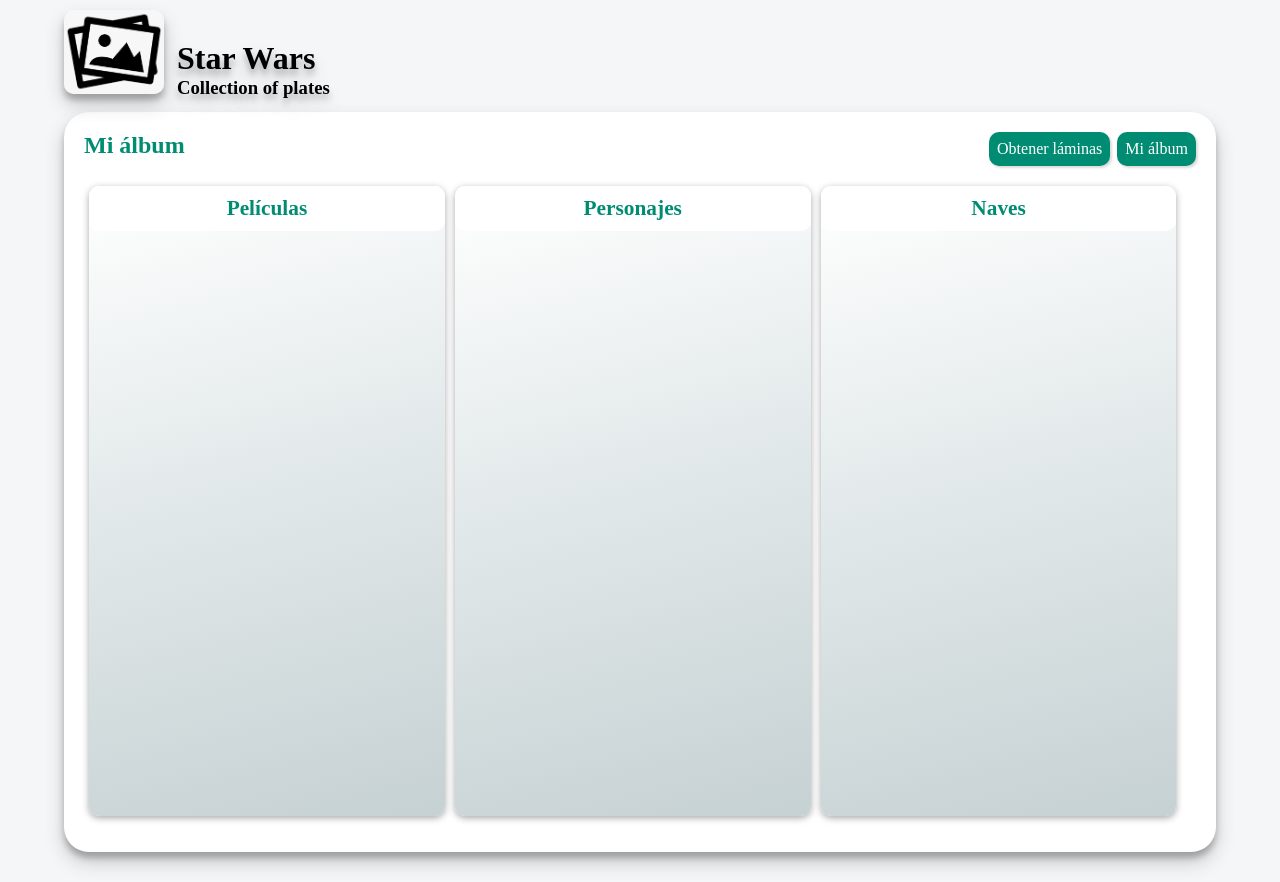
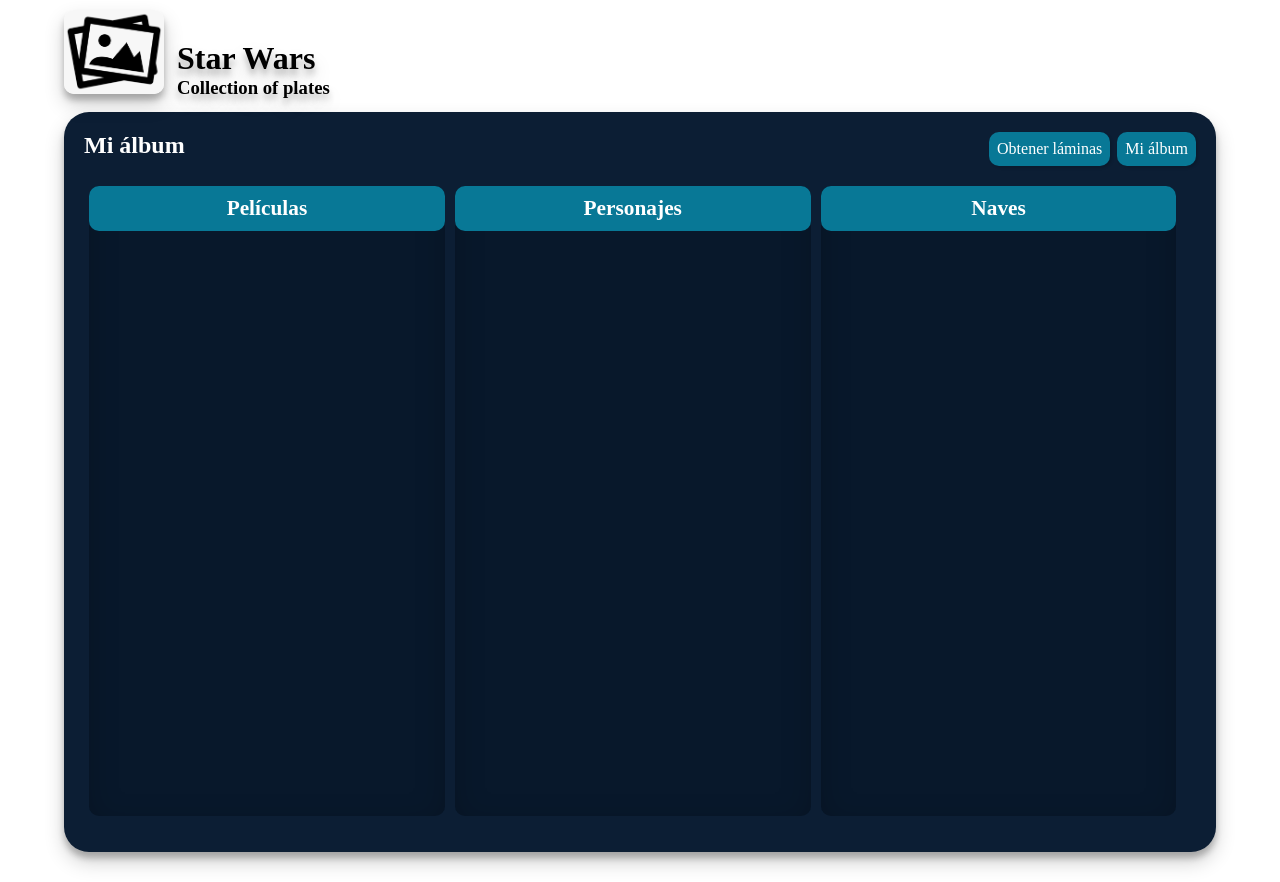
Before and after one commit to juanse-morales/star-wars, an Angular app: page /album in a window 1280 px wide. Built offline with nearby package versions, Linux system fonts and the light colour scheme.

Commit message:
REFACTOR: Improvement of the overall design

```diff
--- a/src/app/app.component.css
+++ b/src/app/app.component.css
@@ -13,7 +13,7 @@
 #album-main-container {
   height: 700px;
   margin: auto;
-  background-color: white;
+  background-color: #0c1e34;
   margin-top: 13px;
   margin-bottom: 30px;
   padding: 20px;
@@ -28,7 +28,7 @@
 
 #title-main-container {
   display: inline-block;
-  color: #008C72;
+  color: white;
 }
 
 #buttons-main-container {
--- a/src/app/buttons/buttons.component.css
+++ b/src/app/buttons/buttons.component.css
@@ -1,6 +1,6 @@
 .button {
   display: inline-block;
-  background: #008C72;
+  background: #087896;
   padding: 8px;
   text-align: center;
   border-radius: 10px;
--- a/src/app/seccion-album/seccion-album.component.css
+++ b/src/app/seccion-album/seccion-album.component.css
@@ -4,14 +4,14 @@
   height: 100%;
   margin: 5px;
   border-radius: 10px;
-  box-shadow: rgba(0, 0, 0, 0.35) 0px 2px 7px;
-  background: linear-gradient(346deg, rgba(198,209,211,1) 0%, rgba(224,231,232,1) 50%, rgba(255,255,255,1) 100%);
+  background: #08182b;
+  box-shadow: rgba(50, 50, 93, 0.25) 0px 30px 60px -78px inset, rgba(0, 0, 0, 0.3) 0px 8px 36px -8px inset;
 }
 
 .title-seccion {
   font-size: 16pt;
   font-weight: bold;
-  color: #008C72;
+  color: white;
   text-align: center;
 
 }
@@ -19,5 +19,5 @@
 #title-seccion-container {
   padding: 10px;
   border-radius: 10px;
-  background: white;
+  background: #087896;
 }
--- a/src/styles.css
+++ b/src/styles.css
@@ -6,6 +6,5 @@
 }
 
 html {
-  /* background-image: url('./assets/background.webp'); */
-  background: #f5f6f7;
+  background: white;
 }
```
